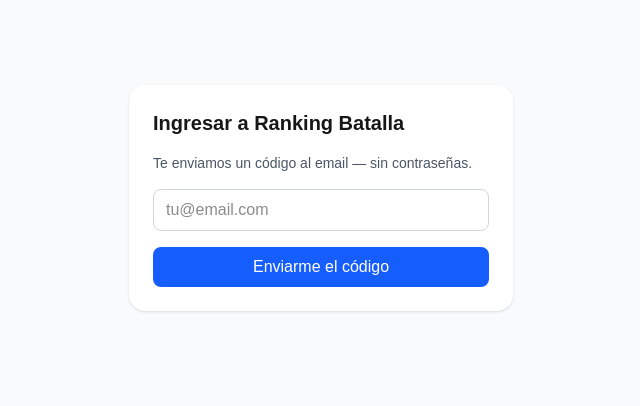
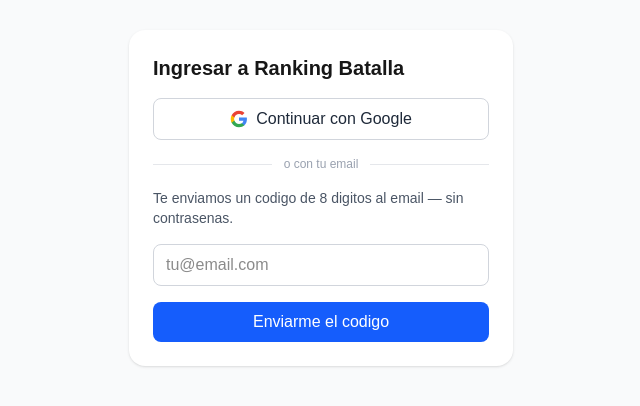
Before and after one commit to roblesjavier-coder/ranking-batalla, a Next.js app: page /login in a window 1280 px wide. Shown: the part 202-608 px from the top of the page, without its empty margins (319-959 px from the left). Built offline with nearby package versions, Linux system fonts and the light colour scheme.

Commit message:
feat: login con Google + reclaim de profile en callback

```diff
--- a/app/auth/callback/route.ts
+++ b/app/auth/callback/route.ts
@@ -6,13 +6,55 @@
   const code = searchParams.get('code')
   const next = searchParams.get('next') ?? '/'
 
-  if (code) {
-    const supabase = await createClient()
-    const { error } = await supabase.auth.exchangeCodeForSession(code)
-    if (!error) {
-      return NextResponse.redirect(`${origin}${next}`)
-    }
+  if (!code) {
+    return NextResponse.redirect(`${origin}/login?error=auth`)
   }
 
-  return NextResponse.redirect(`${origin}/login?error=auth`)
+  const supabase = await createClient()
+  const { error } = await supabase.auth.exchangeCodeForSession(code)
+  if (error) {
+    console.error('[auth/callback] exchange error:', error)
+    return NextResponse.redirect(`${origin}/login?error=auth`)
+  }
+
+  // Reclaim de profile precargado: si el email del user matchea un profile
+  // sin auth_user_id, se lo asignamos. Esto cubre el caso en que el trigger
+  // handle_new_user no se ejecuta (que ya nos paso al menos una vez).
+  try {
+    const {
+      data: { user },
+    } = await supabase.auth.getUser()
+    if (user?.email) {
+      // Caso 1: profile precargado con email coincidente
+      await supabase
+        .from('profiles')
+        .update({
+          auth_user_id: user.id,
+          claimed_at: new Date().toISOString(),
+        })
+        .ilike('email', user.email)
+        .is('auth_user_id', null)
+
+      // Caso 2: el user ya esta logueado pero NO existe profile alguno con su email
+      // (puede pasar con login Google si el trigger fallo y no hay precarga)
+      const { data: anyProfile } = await supabase
+        .from('profiles')
+        .select('id')
+        .eq('auth_user_id', user.id)
+        .maybeSingle()
+      if (!anyProfile) {
+        await supabase.from('profiles').insert({
+          auth_user_id: user.id,
+          email: user.email,
+          full_name:
+            (user.user_metadata?.full_name as string | undefined) ?? user.email,
+          claimed_at: new Date().toISOString(),
+        })
+      }
+    }
+  } catch (claimErr) {
+    console.error('[auth/callback] reclaim de profile fallo:', claimErr)
+  }
+
+  return NextResponse.redirect(`${origin}${next}`)
 }
--- a/app/login/page.tsx
+++ b/app/login/page.tsx
@@ -11,6 +11,23 @@
   const [codigo, setCodigo] = useState('')
   const [error, setError] = useState<string | null>(null)
   const [cargando, setCargando] = useState(false)
+
+  async function entrarConGoogle() {
+    setError(null)
+    setCargando(true)
+    const supabase = createClient()
+    const { error } = await supabase.auth.signInWithOAuth({
+      provider: 'google',
+      options: {
+        redirectTo: `${location.origin}/auth/callback`,
+      },
+    })
+    setCargando(false)
+    if (error) {
+      setError(error.message)
+    }
+    // Si todo OK, Supabase hace el redirect automaticamente
+  }
 
   async function pedirCodigo(e: FormEvent) {
     e.preventDefault()
@@ -59,7 +76,8 @@
         >
           <h1 className="text-xl font-semibold">Revisa tu email</h1>
           <p className="text-gray-600 text-sm">
-            Te enviamos un código al a <strong>{email}</strong>. Pégalo aquí:
+            Te enviamos un codigo de 8 digitos a <strong>{email}</strong>.
+            Pegalo aqui:
           </p>
           <input
             type="text"
@@ -67,7 +85,7 @@
             pattern="[0-9]{6,8}"
             maxLength={8}
             required
-            placeholder="123456"
+            placeholder="12345678"
             value={codigo}
             onChange={(e) => setCodigo(e.target.value.replace(/\D/g, ''))}
             className="w-full rounded-lg border border-gray-300 px-3 py-2 text-center text-2xl tracking-[0.5em] font-mono focus:outline-none focus:ring-2 focus:ring-blue-500"
@@ -99,13 +117,33 @@
 
   return (
     <main className="min-h-screen flex items-center justify-center px-6 bg-gray-50">
-      <form
-        onSubmit={pedirCodigo}
-        className="w-full max-w-sm bg-white rounded-2xl shadow p-6 space-y-4"
+      <div className="w-full max-w-sm bg-white rounded-2xl shadow p-6 space-y-4">
+        <h1 className="text-xl font-semibold">Ingresar a Ranking Batalla</h1>
+
+        <button
+          type="button"
+          onClick={entrarConGoogle}
+          disabled={cargando}
+          className="w-full rounded-lg border border-gray-300 hover:bg-gray-50 disabled:opacity-50 text-gray-800 py-2 font-medium flex items-center justify-center gap-2"
         >
-        <h1 className="text-xl font-semibold">Ingresar a Ranking Batalla</h1>
+          <svg width="18" height="18" viewBox="0 0 24 24" xmlns="http://www.w3.org/2000/svg">
+            <path fill="#4285F4" d="M22.56 12.25c0-.78-.07-1.53-.2-2.25H12v4.26h5.92c-.26 1.37-1.04 2.53-2.21 3.31v2.77h3.57c2.08-1.92 3.28-4.74 3.28-8.09z" />
+            <path fill="#34A853" d="M12 23c2.97 0 5.46-.98 7.28-2.66l-3.57-2.77c-.98.66-2.23 1.06-3.71 1.06-2.86 0-5.29-1.93-6.16-4.53H2.18v2.84C3.99 20.53 7.7 23 12 23z" />
+            <path fill="#FBBC05" d="M5.84 14.1c-.22-.66-.35-1.36-.35-2.1s.13-1.44.35-2.1V7.07H2.18C1.43 8.55 1 10.22 1 12s.43 3.45 1.18 4.93l3.66-2.84z" />
+            <path fill="#EA4335" d="M12 5.38c1.62 0 3.06.56 4.21 1.64l3.15-3.15C17.45 2.09 14.97 1 12 1 7.7 1 3.99 3.47 2.18 7.07l3.66 2.84c.87-2.6 3.3-4.53 6.16-4.53z" />
+          </svg>
+          {cargando ? 'Conectando…' : 'Continuar con Google'}
+        </button>
+
+        <div className="flex items-center gap-3 text-xs text-gray-400">
+          <div className="flex-1 h-px bg-gray-200" />
+          <span>o con tu email</span>
+          <div className="flex-1 h-px bg-gray-200" />
+        </div>
+
+        <form onSubmit={pedirCodigo} className="space-y-4">
           <p className="text-gray-600 text-sm">
-          Te enviamos un código al email — sin contraseñas.
+            Te enviamos un codigo de 8 digitos al email — sin contrasenas.
           </p>
           <input
             type="email"
@@ -121,9 +159,10 @@
             disabled={cargando}
             className="w-full rounded-lg bg-blue-600 hover:bg-blue-700 disabled:opacity-50 text-white py-2 font-medium"
           >
-          {cargando ? 'Enviando…' : 'Enviarme el código'}
+            {cargando ? 'Enviando…' : 'Enviarme el codigo'}
           </button>
         </form>
+      </div>
     </main>
   )
 }
```
Lines whose indentation alone changed are shown as unchanged.
